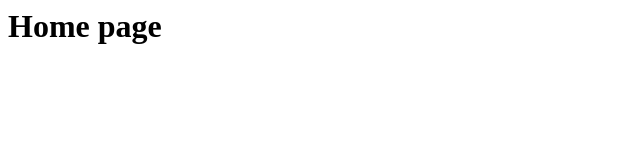
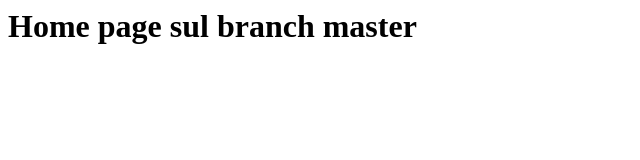
Before and after one commit to Riccardofull/pw2018m, a plain HTML site: page index.html in a window 1280 px wide. Shown: the whole page, without its empty margins (0-640 px from the left). Drawn offline with Linux system fonts and the light colour scheme.

Commit message:
Aggiornato il titolo per branch master

```diff
--- a/index.html
+++ b/index.html
@@ -3,6 +3,6 @@
 	</head>
 
 	<body>
-		<h1>Home page</h1>
+		<h1>Home page sul branch master</h1>
 	</body>
 </html>
```
